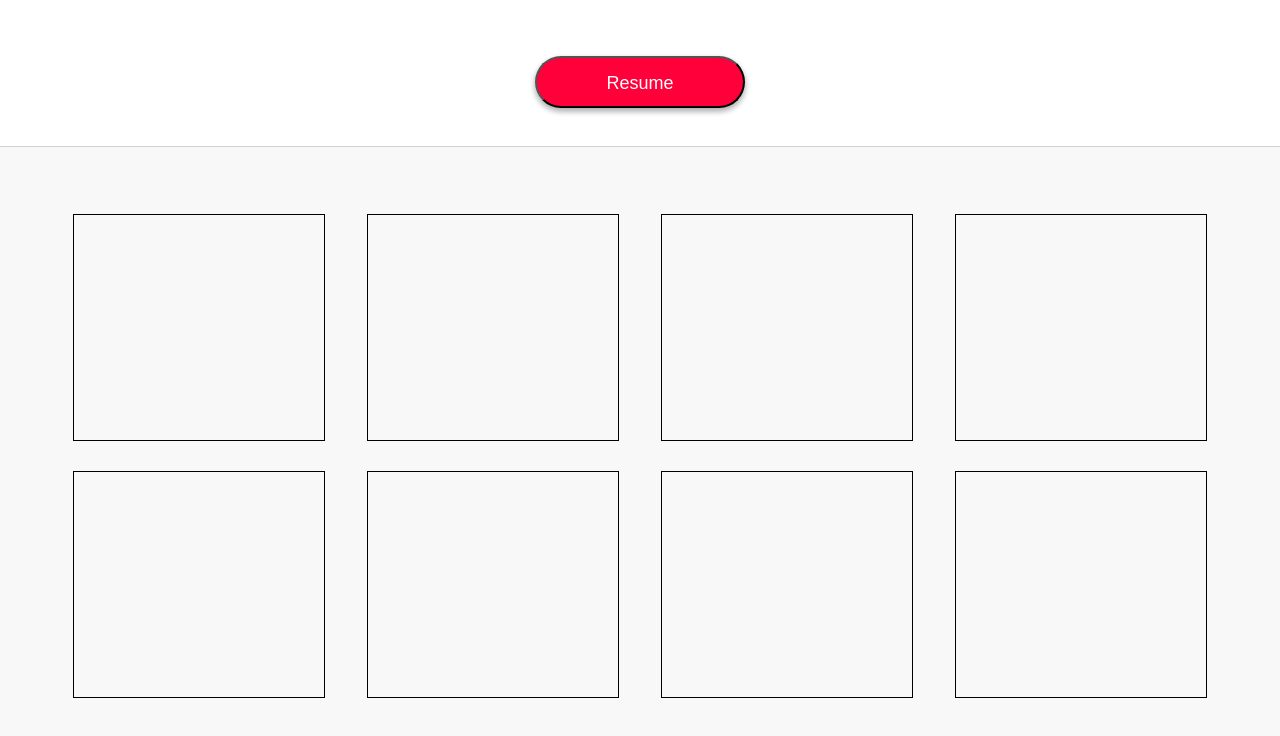
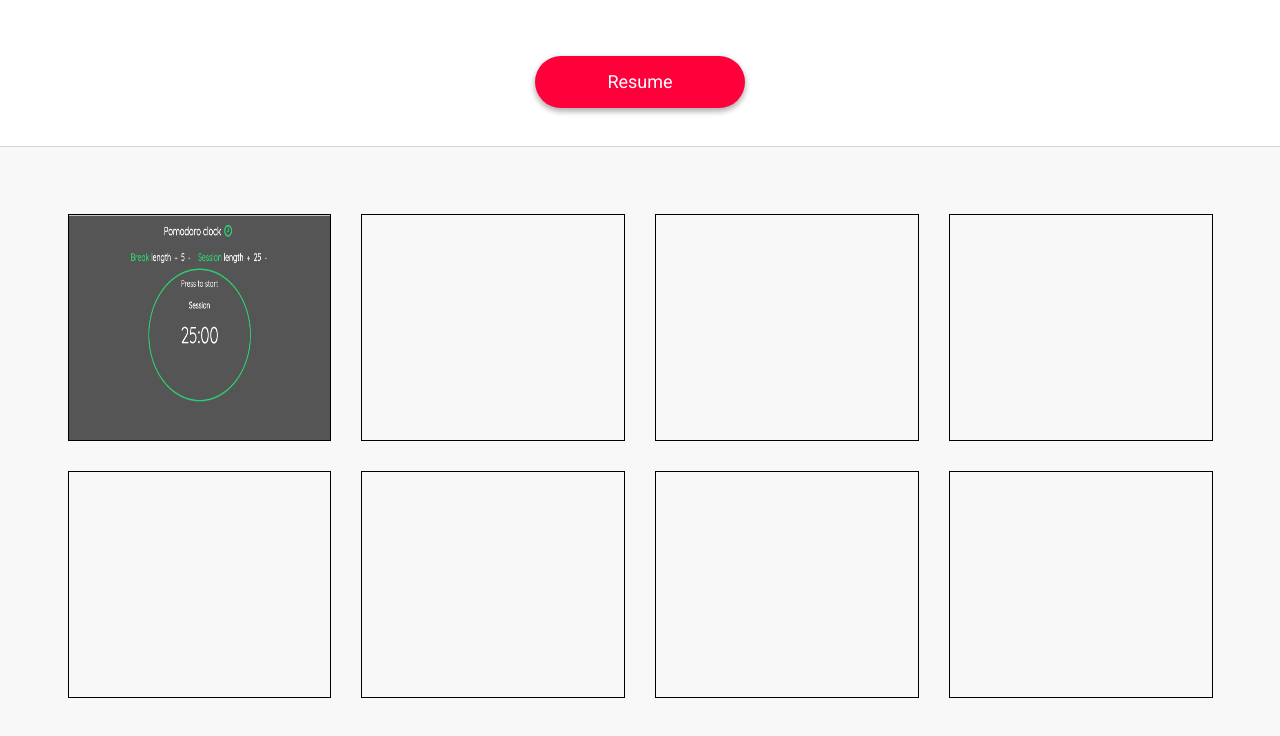
Before and after one commit to kevinlo123/portfolio, a React app: page / in a window 1280 px wide. Shown: the part 1229-1965 px from the top of the page. Built offline with nearby package versions, Linux system fonts and the light colour scheme.

Commit message:
started working on projects

```diff
--- a/src/components/projects.js
+++ b/src/components/projects.js
@@ -1,4 +1,5 @@
 import React, { Component } from 'react';
+import pomodoro from '../images/pomodoro.png';
 import '../styles/scss/projects.scss';
 
 class Projects extends Component {
@@ -6,7 +7,9 @@ class Projects extends Component {
         return(
             <div className="projects-container">
                 <div className="top-row-projects">
-                    <div className="project"></div>
+                    <div className="project">
+                        <img src={pomodoro} alt="pomodoro" className="pomodoro"/>
+                    </div>
                     <div className="project"></div>
                     <div className="project"></div>
                     <div className="project"></div>
--- a/src/components/resume.js
+++ b/src/components/resume.js
@@ -4,19 +4,17 @@ import '../styles/scss/resume.scss';
 class Resume extends Component {
 
     makeRed(){
-        document.getElementsByClassName("resume-link")[0].style.color = "#ff003b";
+        document.getElementsByClassName("resume-button")[0].style.color = "#ff003b";
     }
 
     makeWhite(){
-        document.getElementsByClassName("resume-link")[0].style.color = "#fff";
+        document.getElementsByClassName("resume-button")[0].style.color = "#fff";
     }
 
     render(){
         return(
             <div className="resume-container">
-                <button onMouseEnter={this.makeRed} onMouseLeave={this.makeWhite} className="resume-button">
-                    <a className="resume-link" href={this.props.resumePDF} target="_blank">Resume</a>
-                </button>
+                <a onMouseEnter={this.makeRed} onMouseLeave={this.makeWhite} className="resume-button" href={this.props.resumePDF} target="_blank">Resume</a>
             </div>
         );
     }
--- a/src/styles/scss/projects.scss
+++ b/src/styles/scss/projects.scss
@@ -13,7 +13,16 @@
     .project{
         margin: 1rem 1rem;
         height: 15rem;
-        width: 250px;
+        width: 38%;
         border: 1px solid black;
     }
 }
+
+.top-row-projects{
+    .pomodoro {
+        height: inherit;
+        width: 100%;
+        overflow: hidden;
+        transition: 0.6s ease;
+    }
+}
--- a/src/styles/scss/resume.scss
+++ b/src/styles/scss/resume.scss
@@ -1,31 +1,27 @@
 .resume-container {
     padding: 1rem;
     display: flex;
+    height: 3.5rem;
     .resume-button {
         display: block;
         margin: 0 auto;
-        padding: 1rem;
         border-radius: 5rem;
         background: rgb(255, 0, 59);
         height: 3.5rem;
         width: 14rem;
         font-size: 1.2rem;
-        cursor: pointer;
+        line-height: 3.5rem;
+        text-align: center;
         box-shadow: 0 3px 6px rgba(0, 0, 0, 0.16), 0 3px 6px rgba(0, 0, 0, 0.23);
         position: relative;
         bottom: 1.5rem;
+        text-decoration: none;
+        color: white;
         transition: 200ms ease-in-out;
-        &:focus {
-            outline: none;
-        }
         &:hover {
             transform: scale(1.1);
             background: white;
             border: 2px solid #ff003b;
         }
-        .resume-link {
-            color: white;
-            text-decoration: none;
-        }
     }
 }
```
Also changed, not shown: src/images/pomodoro.png (added).
